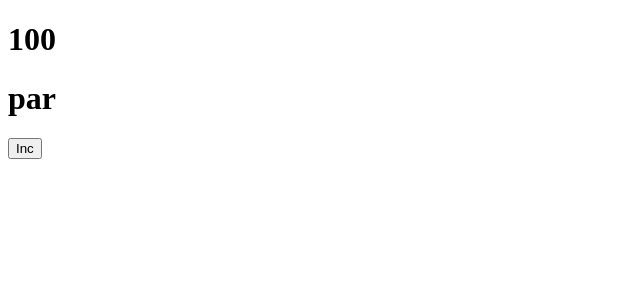
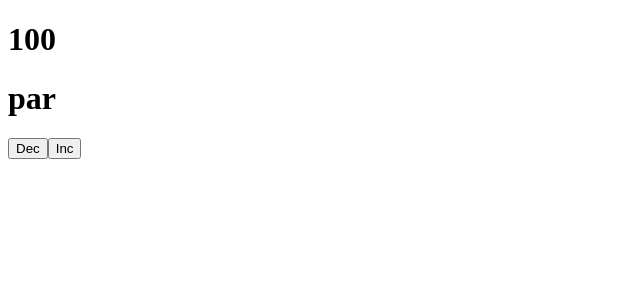
Before and after one commit to boydwo/-ReactExercicios, a React (Create React App) app in the folder exercicios-react/: page / in a window 1280 px wide. Shown: the top 300 px of the page, without its empty margins (0-640 px from the left). Built offline with nearby package versions, Linux system fonts and the light colour scheme.

Commit message:
HOOKS FINAL

```diff
--- a/exercicios-react/src/componentes/hook.jsx
+++ b/exercicios-react/src/componentes/hook.jsx
@@ -12,6 +12,7 @@ export default props => {
     <div>
       <h1>{contador}</h1>
       <h1>{status}</h1>
+      <button onClick={() => setContador(contador - 1)}>Dec</button>
       <button onClick={() => setContador(contador + 1)}>Inc</button>
     </div>
   );
```
